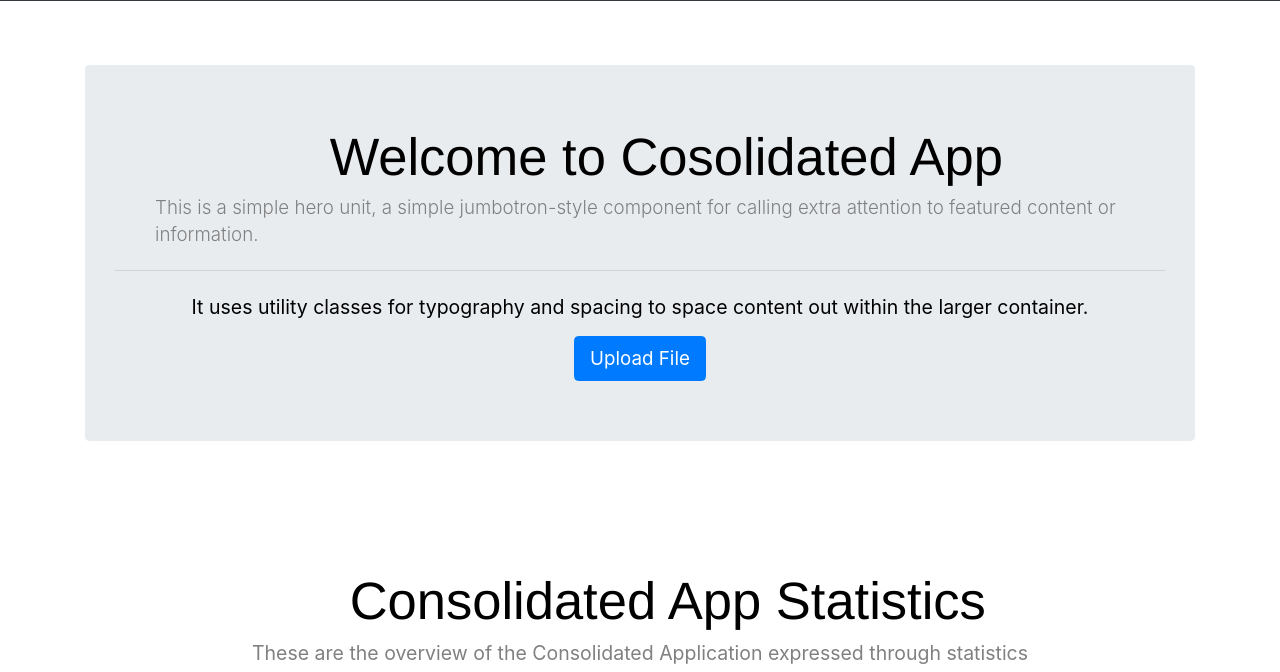
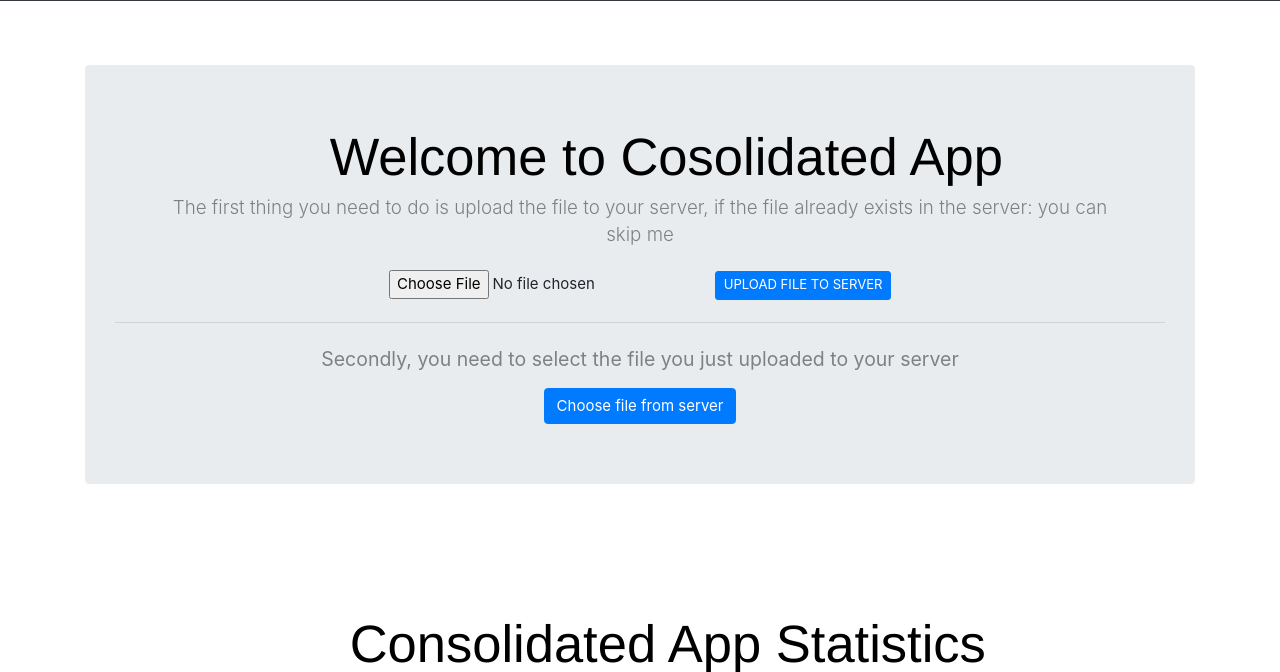
Before and after one commit to fredrekt/consolidated-reports, a PHP site: page /excel/dashboard.php in a window 1280 px wide. Shown: the part 51-723 px from the top of the page. Run offline with PHP 8.4, Linux system fonts and the light colour scheme; a user stored in the database is signed in; data comes from the database, SQL or seed files in the repository; some libraries are stand-ins or nearby versions.

Commit message:
added the uploading of file from a foreign dir

```diff
--- a/excel/dashboard.php
+++ b/excel/dashboard.php
@@ -4,10 +4,30 @@
 
     $user = $_SESSION['loggedin'];
 
+    //uploading the file into the server
+    if(isset($_POST['btnMove'])){
+        $filename = $_FILES['file']['name'];
+        $filetype = $_FILES['file']['type'];
+        $filesize = $_FILES['file']['size'];
+        $filetmploc = $_FILES['file']['tmp_name'];
+        $filedir = "../".$filename;
+
+        move_uploaded_file($filetmploc,$filedir);
+    }
+
     if(isset($_POST['upload'])){
         $txtname = $_POST['userfile'];
         $txtGrade = $_POST['gradeLvl'];
         $txtSection = $_POST['section'];
+
+        //uploading the file to server
+        // $filename = $_FILES['userfile']['name'];
+        // $filetype = $_FILES['userfile']['type'];
+        // $filesize = $_FILES['userfile']['size'];
+        // $filetmploc = $_FILES['userfile']['tmp_name'];
+        // $filedir = "../".$filename;
+
+        // move_uploaded_file($filetmploc,$filedir);
 
         $qry = "INSERT INTO file(teacher,section,grade,filedir) values('$user','$txtSection', '$txtGrade', '$txtname')";
 
@@ -17,32 +37,6 @@
         else{
             echo "<script type='text/javascript'>alert('Failed to retrieve data');</script>";
         }
-        //echo "hello",$txtname;
-    // echo $txtGrade, $txtSection;
-
-    // include_once "../Classes/PHPExcel.php";
-
-    // $tmpfname = '../'.$txtname;
-    //     $excelReader = PHPExcel_IOFactory::createReaderForFile($tmpfname);
-
-    //     $excelObj = $excelReader->load($tmpfname);
-    //     $worksheet = $excelObj->getSheet(0);
-    //     $lastRow = $worksheet->getHighestRow();
-
-    //     echo "<table>";
-    //     for ($row = 1; $row <= $lastRow; $row++) {
-    //             echo "<tr><td>";
-    //             echo $worksheet->getCell('A'.$row)->getValue();
-    //             echo "</td><td>";
-    //             echo $worksheet->getCell('B'.$row)->getValue();
-    //             echo "</td><td>";
-    //             echo $worksheet->getCell('C'.$row)->getValue();
-    //             echo "</td><tr>";
-    //             $as = $worksheet->getCell('C'.$lastRow)->getValue();
-
-    //             echo $as;
-    //         }
-    //     echo "</table>";
     }
 
 ?>
@@ -82,11 +76,19 @@
 <div style="margin-top:5%;" class="container">
     <div class="jumbotron">
     <h1 style="color:black" class="display-4 text-center">Welcome to Cosolidated App</h1>
-    <p style="color:grey" class="lead">This is a simple hero unit, a simple jumbotron-style component for calling extra attention to featured content or information.</p>
+    <p style="color:grey" class="lead text-center">The first thing you need to do is upload the file to your server, if the file already exists in the server: you can skip me</p>
+        <div class="container mt-4 mb-4 text-center">
+            <form action="dashboard.php" method="post" enctype="multipart/form-data">
+                <input class="" type="file" name="file"/>
+                <button class="btn btn-sm btn-primary" name="btnMove" type="submit">UPLOAD FILE TO SERVER</button>
+            </form>
+        </div>
     <hr class="my-4">
-    <p style="color:black" class="text-center">It uses utility classes for typography and spacing to space content out within the larger container.</p>
     <div class="text-center">
-    <button type="submit" class="btn btn-primary btn-lg ope-uploadcontrol" id="logi"onclick="openUpload()">Upload File</button>
+    <p class="grey-text">
+        Secondly, you need to select the file you just uploaded to your server
+    </p>
+    <button type="submit" class="btn btn-primary btn-md ope-uploadcontrol" id="logi"onclick="openUpload()">Choose file from server</button>
     </div>
     </div>
 </div>
```
